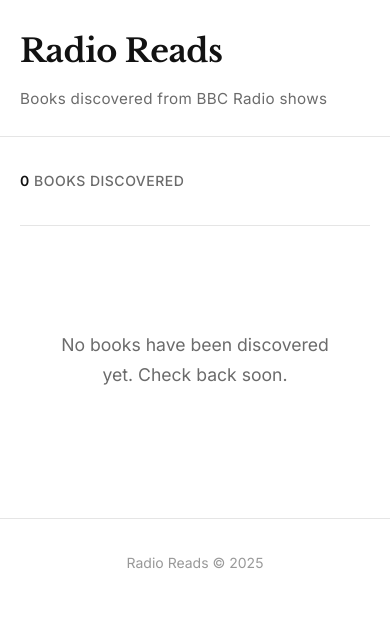
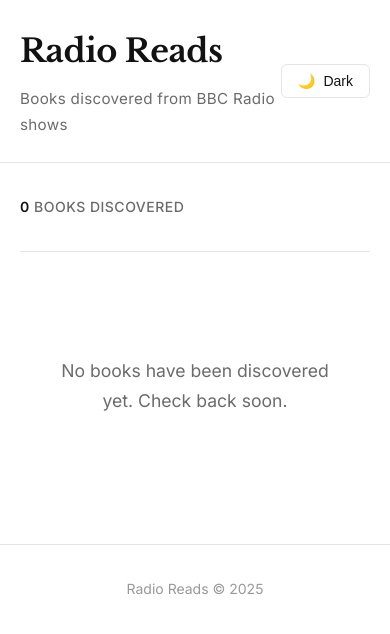
Before and after one commit to seb-thomas/scaling-engine, a Django app: page / in a window 390 px wide. Shown: the top 634 px of the page. Run offline with Django 3.2, Linux system fonts and the light colour scheme; data that the repository does not hold is empty; parts of the project's set-up code (start-up, migrations or seed data) failed here and were passed over.

Commit message:
Implement dark mode with toggle button and localStorage
- Add CSS variables for light and dark themes
  - Support automatic theme persistence via localStorage
  - Smooth transitions between themes (0.3s ease)

- Create theme toggle button in header
  - Moon icon (🌙) for light mode → switches to dark
  - Sun icon (☀️) for dark mode → switches to light
  - Button displays current action (what it will do)

- Dark theme colors:
  - Background: #1a1a1a (primary), #222 (secondary)
  - Text: #e5e5e5 (primary), #a0a0a0 (secondary)
  - Borders: #333
  - Maintains readability and NY Times aesthetic

- Apply dark mode to both templates:
  - index.html (book listing page)
  - book_detail.html (individual book page)
  - Theme preference persists across page navigation

- Improve mobile responsiveness
  - Header content flexbox layout
  - Toggle button positioned on same line as title

🤖 Generated with [Claude Code](https://claude.com/claude-code)

Co-Authored-By: Claude <noreply@anthropic.com>

```diff
--- a/api/stations/templates/stations/index.html
+++ b/api/stations/templates/stations/index.html
@@ -8,6 +8,24 @@
     <link rel="preconnect" href="https://fonts.gstatic.com" crossorigin>
     <link href="https://fonts.googleapis.com/css2?family=Libre+Baskerville:ital,wght@0,400;0,700;1,400&family=Inter:wght@300;400;500;600;700&display=swap" rel="stylesheet">
     <style>
+        :root {
+            --bg-primary: #ffffff;
+            --bg-secondary: #fff;
+            --text-primary: #121212;
+            --text-secondary: #6b6b6b;
+            --text-tertiary: #999;
+            --border-color: #e5e5e5;
+        }
+
+        [data-theme="dark"] {
+            --bg-primary: #1a1a1a;
+            --bg-secondary: #222;
+            --text-primary: #e5e5e5;
+            --text-secondary: #a0a0a0;
+            --text-tertiary: #757575;
+            --border-color: #333;
+        }
+
         * {
             margin: 0;
             padding: 0;
@@ -18,14 +36,41 @@
             font-family: 'Inter', -apple-system, BlinkMacSystemFont, 'Segoe UI', sans-serif;
             font-size: 16px;
             line-height: 1.7;
-            color: #121212;
-            background: #ffffff;
+            color: var(--text-primary);
+            background: var(--bg-primary);
+            transition: background-color 0.3s ease, color 0.3s ease;
         }
 
         header {
-            border-bottom: 1px solid #e5e5e5;
+            border-bottom: 1px solid var(--border-color);
             padding: 1.5rem 0;
-            background: #fff;
+            background: var(--bg-secondary);
+            position: relative;
+        }
+
+        .header-content {
+            display: flex;
+            justify-content: space-between;
+            align-items: center;
+        }
+
+        .theme-toggle {
+            background: none;
+            border: 1px solid var(--border-color);
+            color: var(--text-primary);
+            padding: 0.5rem 1rem;
+            border-radius: 6px;
+            cursor: pointer;
+            font-size: 0.875rem;
+            font-weight: 500;
+            transition: all 0.2s;
+            display: flex;
+            align-items: center;
+            gap: 0.5rem;
+        }
+
+        .theme-toggle:hover {
+            background: var(--bg-primary);
         }
 
         .container {
@@ -169,8 +214,16 @@
 <body>
     <header>
         <div class="container">
-            <h1>Radio Reads</h1>
-            <p class="subtitle">Books discovered from BBC Radio shows</p>
+            <div class="header-content">
+                <div>
+                    <h1>Radio Reads</h1>
+                    <p class="subtitle">Books discovered from BBC Radio shows</p>
+                </div>
+                <button class="theme-toggle" onclick="toggleTheme()" aria-label="Toggle dark mode">
+                    <span id="theme-icon">🌙</span>
+                    <span id="theme-text">Dark</span>
+                </button>
+            </div>
         </div>
     </header>
 
@@ -210,5 +263,34 @@
             <p>Radio Reads &copy; 2025</p>
         </div>
     </footer>
+
+    <script>
+        // Check for saved theme preference or default to light mode
+        const currentTheme = localStorage.getItem('theme') || 'light';
+        document.documentElement.setAttribute('data-theme', currentTheme);
+        updateThemeButton(currentTheme);
+
+        function toggleTheme() {
+            const currentTheme = document.documentElement.getAttribute('data-theme');
+            const newTheme = currentTheme === 'dark' ? 'light' : 'dark';
+
+            document.documentElement.setAttribute('data-theme', newTheme);
+            localStorage.setItem('theme', newTheme);
+            updateThemeButton(newTheme);
+        }
+
+        function updateThemeButton(theme) {
+            const icon = document.getElementById('theme-icon');
+            const text = document.getElementById('theme-text');
+
+            if (theme === 'dark') {
+                icon.textContent = '☀️';
+                text.textContent = 'Light';
+            } else {
+                icon.textContent = '🌙';
+                text.textContent = 'Dark';
+            }
+        }
+    </script>
 </body>
 </html>
```
Also changed, not shown: other parts of api/stations/templates/stations/index.html (+13 -13 lines), api/stations/templates/stations/book_detail.html (+64 -24 lines).
